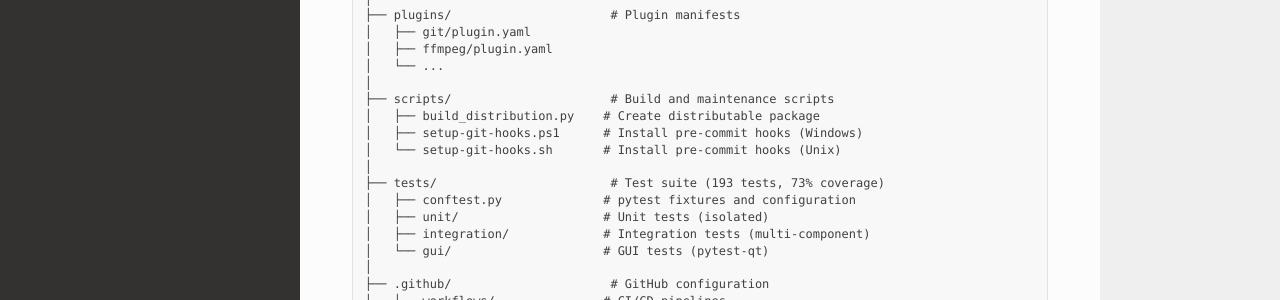
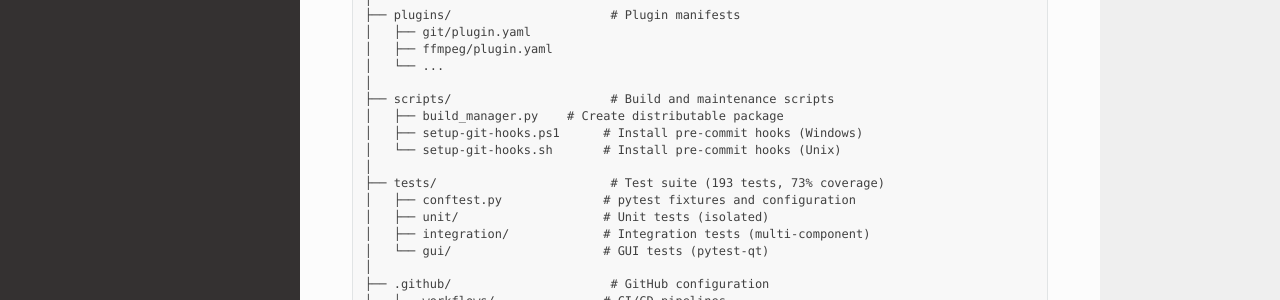
Before and after one commit to mosh666/pyMM, a Sphinx documentation site: the page built from docs/architecture.md, in a window 1280 px wide and 1400 px high, scrolled down 13485 px. Shown: the part 1041-1341 px from the top of the window. Built offline with Sphinx 7.4.7 and the Read the Docs theme 3.1.0, drawn with Linux system fonts in a browser that asks for light colours; some of the changed text lies outside the part shown.

Commit message:
docs: update build script references to build_manager.py
- Update GitHub Actions workflow reference
- Update CONTRIBUTING.md build instructions
- Update architecture.md directory structure

Reflects rename from build_distribution.py to build_manager.py

```diff
--- a/docs/architecture.md
+++ b/docs/architecture.md
@@ -777,7 +777,7 @@ pyMM/
 │   └── ...
 │
 ├── scripts/                      # Build and maintenance scripts
-│   ├── build_distribution.py    # Create distributable package
+│   ├── build_manager.py    # Create distributable package
 │   ├── setup-git-hooks.ps1      # Install pre-commit hooks (Windows)
 │   └── setup-git-hooks.sh       # Install pre-commit hooks (Unix)
 │
```
Also changed, not shown: CONTRIBUTING.md (+1 -1 lines), 1 other file.
